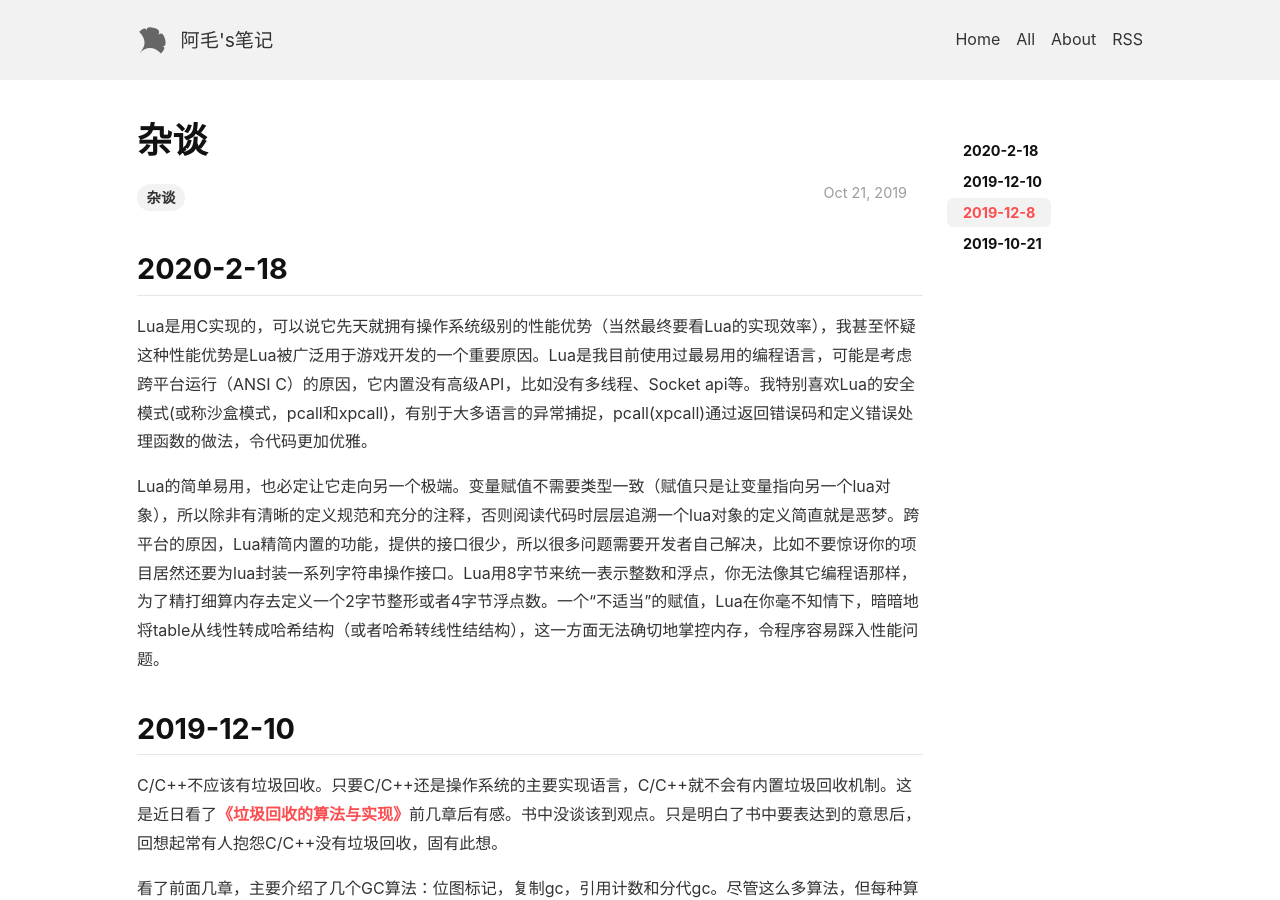
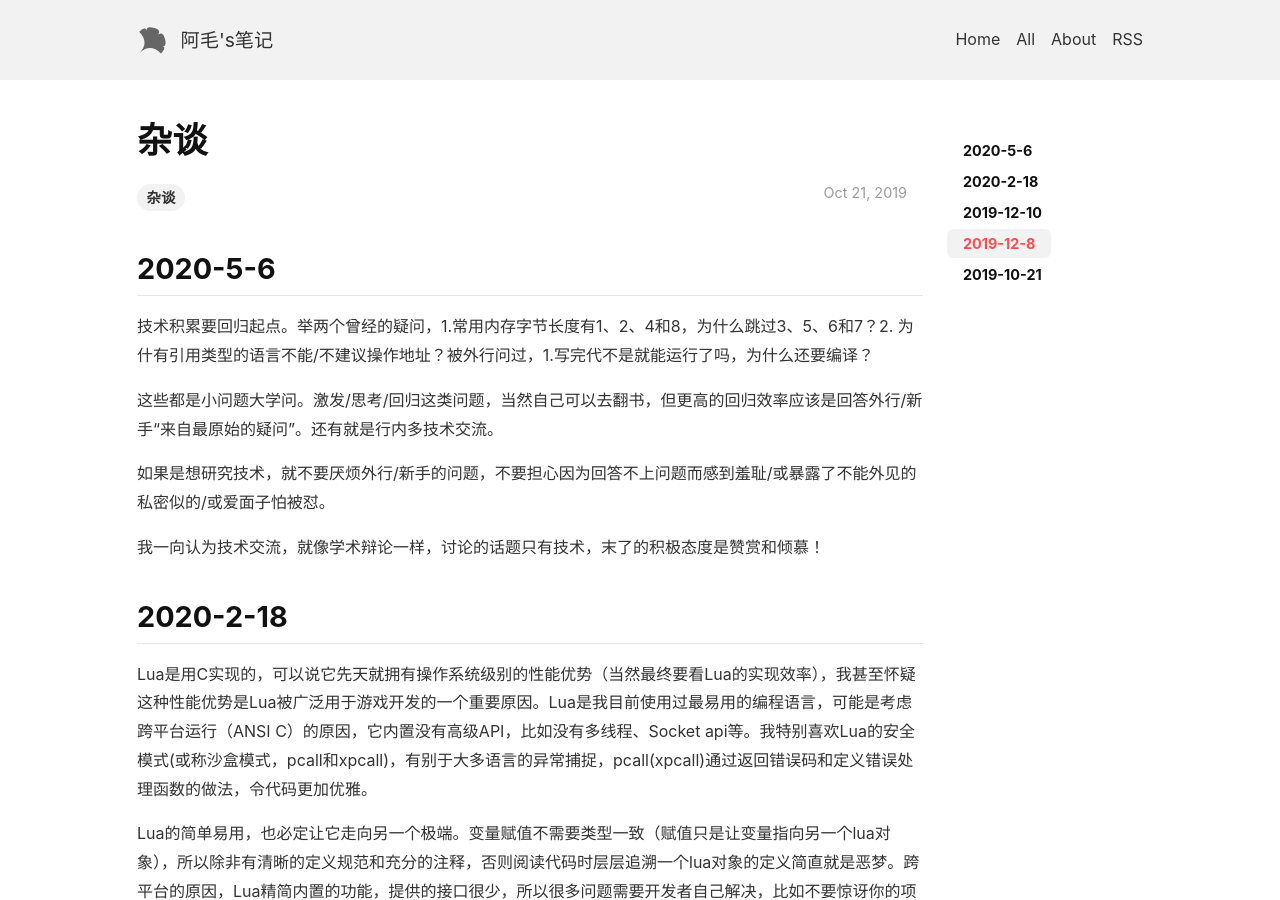
Before and after one commit to lizijie/lizijie.github.io, a Jekyll site: the page built from _posts/2019-10-21-杂谈.md, in a window 1280 px wide and 900 px high. Built offline with Jekyll 4.4.1, drawn with Linux system fonts in a browser that asks for light colours; nearby versions of some CDN libraries; comment, search, counter and statistics services are not loaded.

Commit message:
Update 2019-10-21-杂谈.md

```diff
--- a/_posts/2019-10-21-杂谈.md
+++ b/_posts/2019-10-21-杂谈.md
@@ -4,6 +4,16 @@ title: 杂谈
 key: 201910211243
 tags: 杂谈
 ---
+
+2020-5-6
+---
+技术积累要回归起点。举两个曾经的疑问，1.常用内存字节长度有1、2、4和8，为什么跳过3、5、6和7？2. 为什有引用类型的语言不能/不建议操作地址？被外行问过，1.写完代不是就能运行了吗，为什么还要编译？
+
+这些都是小问题大学问。激发/思考/回归这类问题，当然自己可以去翻书，但更高的回归效率应该是回答外行/新手“来自最原始的疑问”。还有就是行内多技术交流。
+
+如果是想研究技术，就不要厌烦外行/新手的问题，不要担心因为回答不上问题而感到羞耻/或暴露了不能外见的私密似的/或爱面子怕被怼。
+
+我一向认为技术交流，就像学术辩论一样，讨论的话题只有技术，末了的积极态度是赞赏和倾慕！
 
 
 2020-2-18
```
